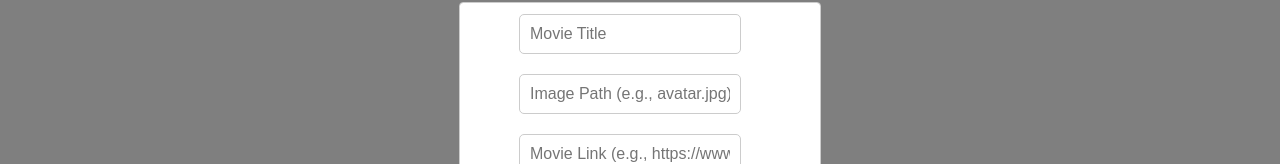
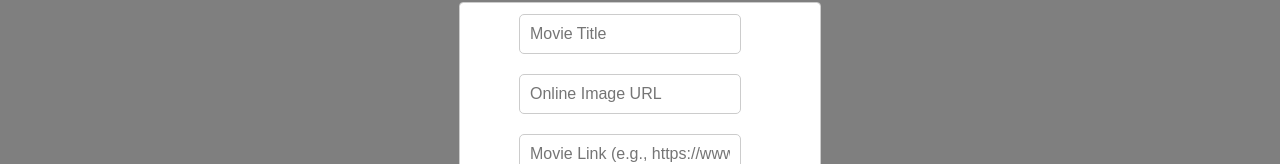
Before and after one commit to LeonidCaminschi/tum-web-lab6, a React (Create React App) app: page / in a window 1280 px wide. Both pictures are taken after typing "Sample" into the empty fields and a click on the button "Add Movie". Shown: the part 277-441 px from the top of the page. Built offline with nearby package versions, Linux system fonts and the light colour scheme.

Commit message:
Changed image from internal resource to remote one

```diff
--- a/src/App.js
+++ b/src/App.js
@@ -237,7 +237,7 @@ function App() {
         /> <br/>
         <input
           type="text"
-          placeholder="Image Path (e.g., avatar.jpg)"
+          placeholder="Online Image URL"
           value={newMovieImage}
           onChange={(e) => setNewMovieImage(e.target.value)}
           style={{
@@ -282,7 +282,7 @@ function App() {
         {movies.filter(movie => movie.title.toLowerCase().includes(searchTerm.toLowerCase())).map((movie, index) => (
           <div className="movie" key={index}>
             <a href={movie.link} target="_blank" rel="noopener noreferrer" style={{ color: 'inherit', textDecoration: 'none' }}>
-            <img src={require(`./images/${movie.img}`)} alt={movie.title} />
+            <img src={movie.img} alt={movie.title} />
             <h2>{movie.title}</h2>
             </a>
           </div>
```
